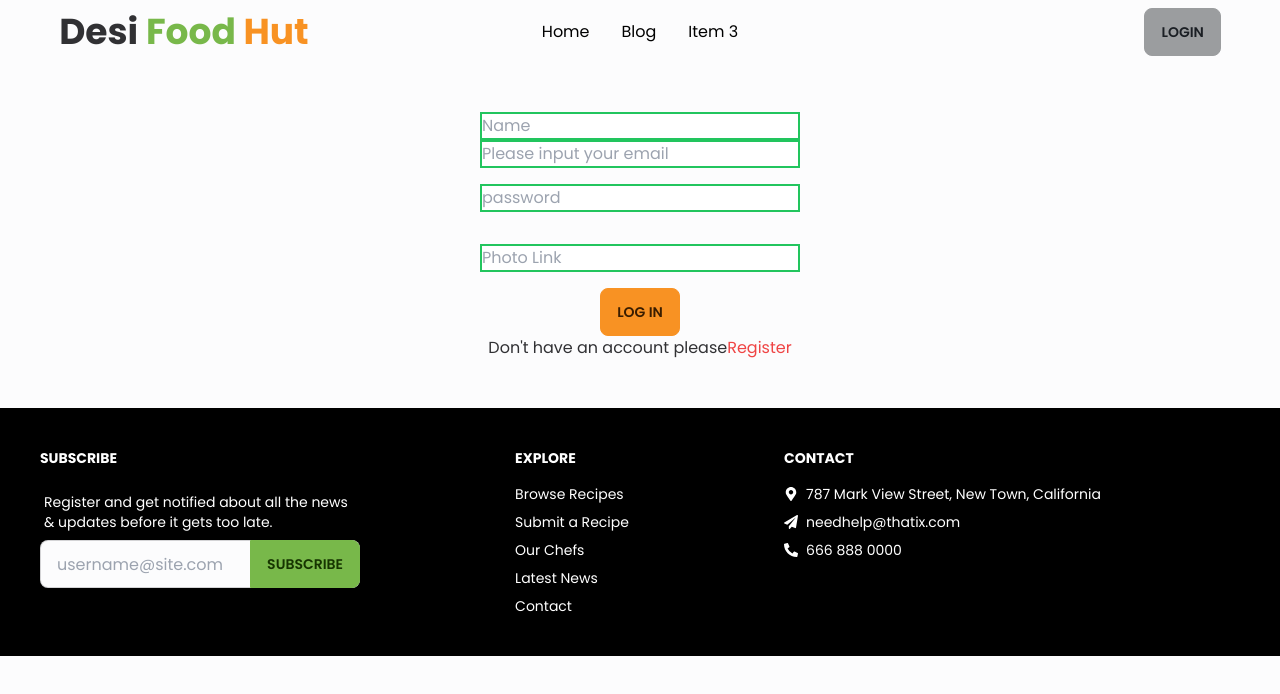
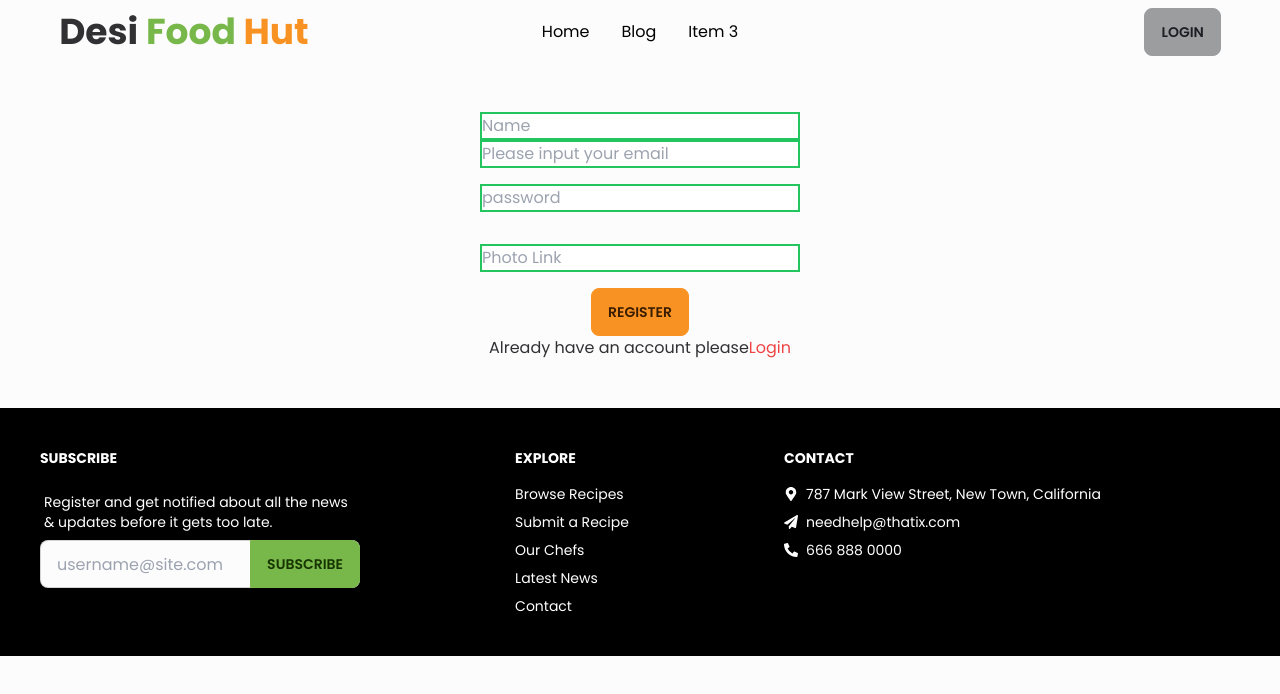
Before and after one commit to roufhasan/desi-food-hut-client, a React (Vite) app: page /register in a window 1280 px wide. Shown: the top 694 px of the page. Built offline with nearby package versions, Linux system fonts and the light colour scheme.

Commit message:
regiter with email and password added

```diff
--- a/src/pages/Login/Register/Register.jsx
+++ b/src/pages/Login/Register/Register.jsx
@@ -1,9 +1,30 @@
-import React from "react";
+import React, { useContext } from "react";
 import { Link } from "react-router-dom";
+import { AuthContext } from "../../../providers/AuthProvider";
 
 const Register = () => {
+  const { createUser } = useContext(AuthContext);
+
+  const handleRegister = (event) => {
+    event.preventDefault();
+
+    const form = event.target;
+    const name = form.name.value;
+    const email = form.email.value;
+    const password = form.password.value;
+    const photoUrl = form.photoUrl.value;
+
+    console.log(name, email, password, photoUrl);
+    createUser(email, password)
+      .then((result) => {
+        const createdUser = result.user;
+        console.log(createdUser);
+      })
+      .catch((error) => console.log(error));
+  };
+
   return (
-    <form className="text-center my-12">
+    <form onSubmit={handleRegister} className="text-center my-12">
       <input
         className="border-2 border-green-500"
         type="text"
@@ -40,11 +61,11 @@ const Register = () => {
         required
       />
       <br />
-      <button className="btn btn-primary">Log In</button>
+      <button className="btn btn-primary">Register</button>
       <p>
-        Don't have an account please
-        <Link to="/register" className="text-red-500">
-          Register
+        Already have an account please
+        <Link to="/login" className="text-red-500">
+          Login
         </Link>
       </p>
     </form>
--- a/src/providers/AuthProvider.jsx
+++ b/src/providers/AuthProvider.jsx
@@ -1,5 +1,5 @@
 import React, { createContext } from "react";
-import { getAuth } from "firebase/auth";
+import { createUserWithEmailAndPassword, getAuth } from "firebase/auth";
 import app from "../firebase/firebase.config";
 
 export const AuthContext = createContext(null);
@@ -7,8 +7,13 @@ export const AuthContext = createContext(null);
 const auth = getAuth(app);
 
 const AuthProvider = ({ children }) => {
-  const user = { displayName: "Hridoy" };
-  const authInfo = {};
+  const user = null;
+
+  const createUser = (email, password) => {
+    return createUserWithEmailAndPassword(auth, email, password);
+  };
+
+  const authInfo = { createUser };
   return (
     <AuthContext.Provider value={authInfo}>{children}</AuthContext.Provider>
   );
```
